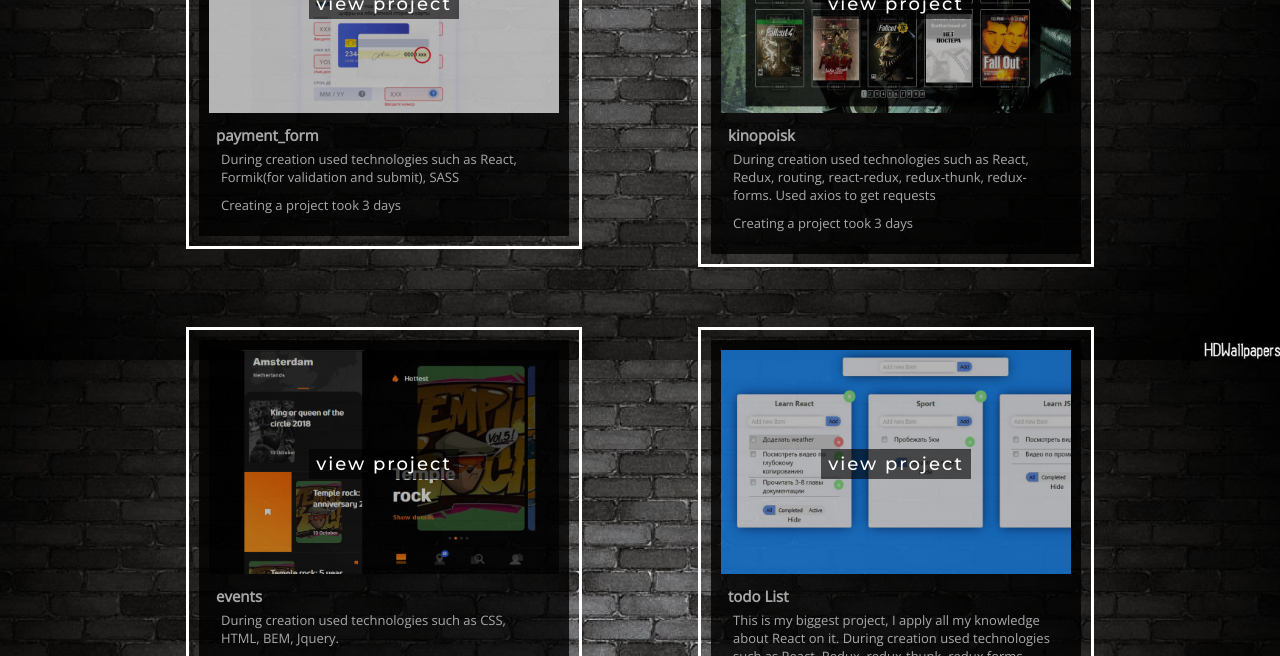
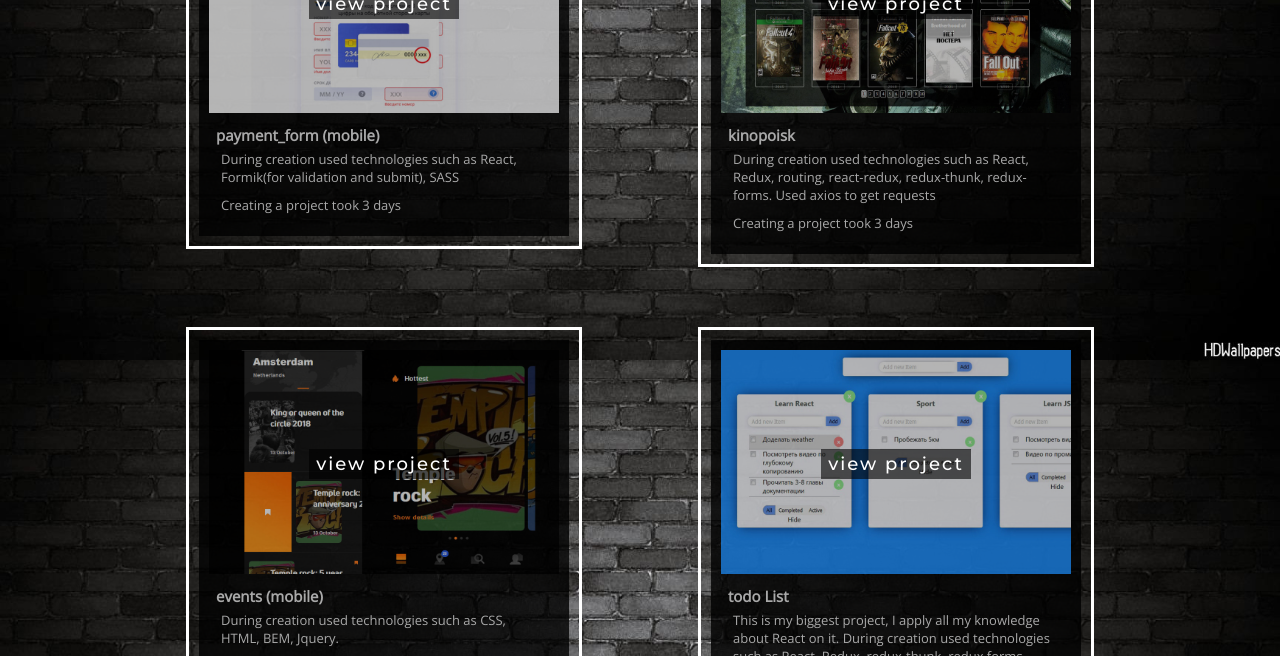
Before and after one commit to Yuranuch/My_portfolio, a React (Create React App) app: page / in a window 1280 px wide. Shown: the part 2040-2696 px from the top of the page. Built offline with nearby package versions, Linux system fonts and the light colour scheme.

Commit message:
add some text

```diff
--- a/src/Components/MyWorks/MyWorks.js
+++ b/src/Components/MyWorks/MyWorks.js
@@ -20,11 +20,11 @@ function MyWorks() {
         <div className={styles.myWorks}>
             <div className={styles.container}>
                 <Title title="My Works"/>
-                <Fade bottom>
+                {/*<Fade bottom>*/}
                     <div className={styles.flexContainer}>
                         <MyWorkItem
                             src={project_9}
-                            title="payment_form"
+                            title="payment_form (mobile)"
                             info="During creation used technologies such as React, Formik(for validation and submit), SASS"
                             time="Creating a project took 3 days"
                             pathTo="https://github.com/Yuranuch/payment_form"
@@ -38,7 +38,7 @@ function MyWorks() {
                         />
                         <MyWorkItem
                             src={project_10}
-                            title="events"
+                            title="events (mobile)"
                             info="During creation used technologies such as CSS, HTML, BEM, Jquery."
                             time="Creating a project took 3 days"
                             pathTo="https://github.com/Yuranuch/Events"
@@ -93,7 +93,7 @@ function MyWorks() {
                             pathTo="https://github.com/Yuranuch/react_gallery"
                         />
                     </div>
-                </Fade>
+                {/*</Fade>*/}
             </div>
 
         </div>
```
